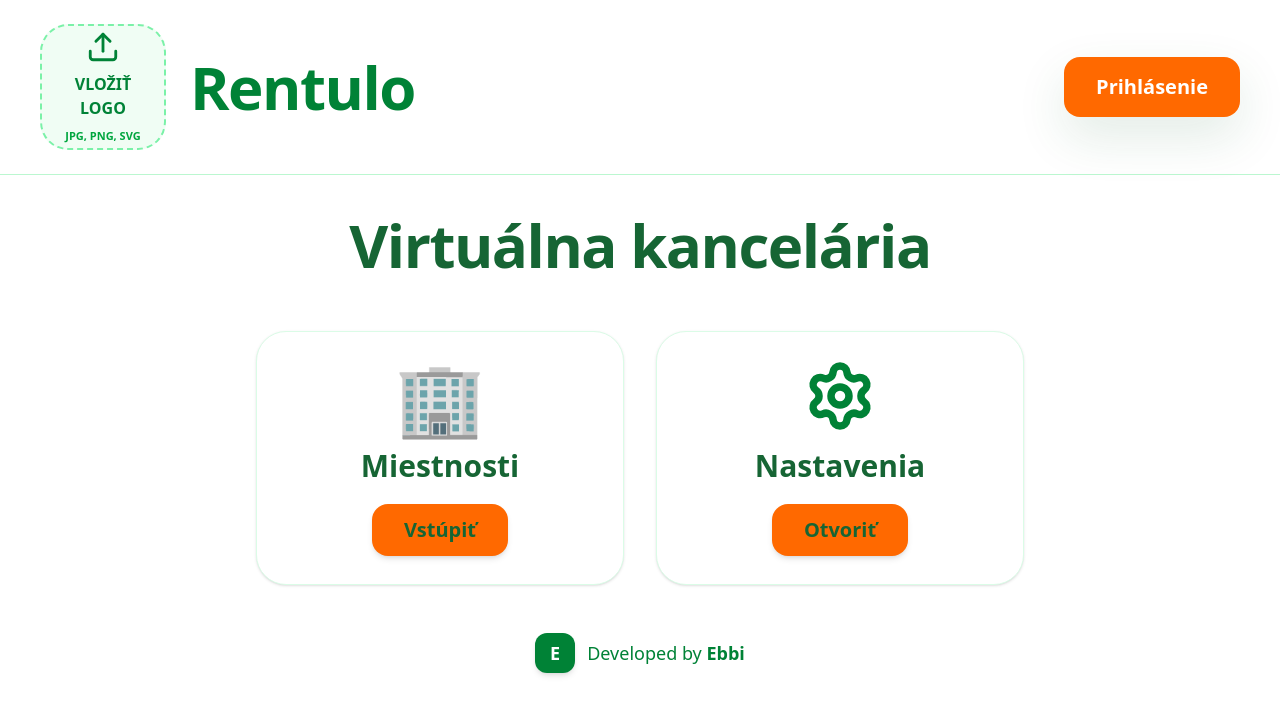
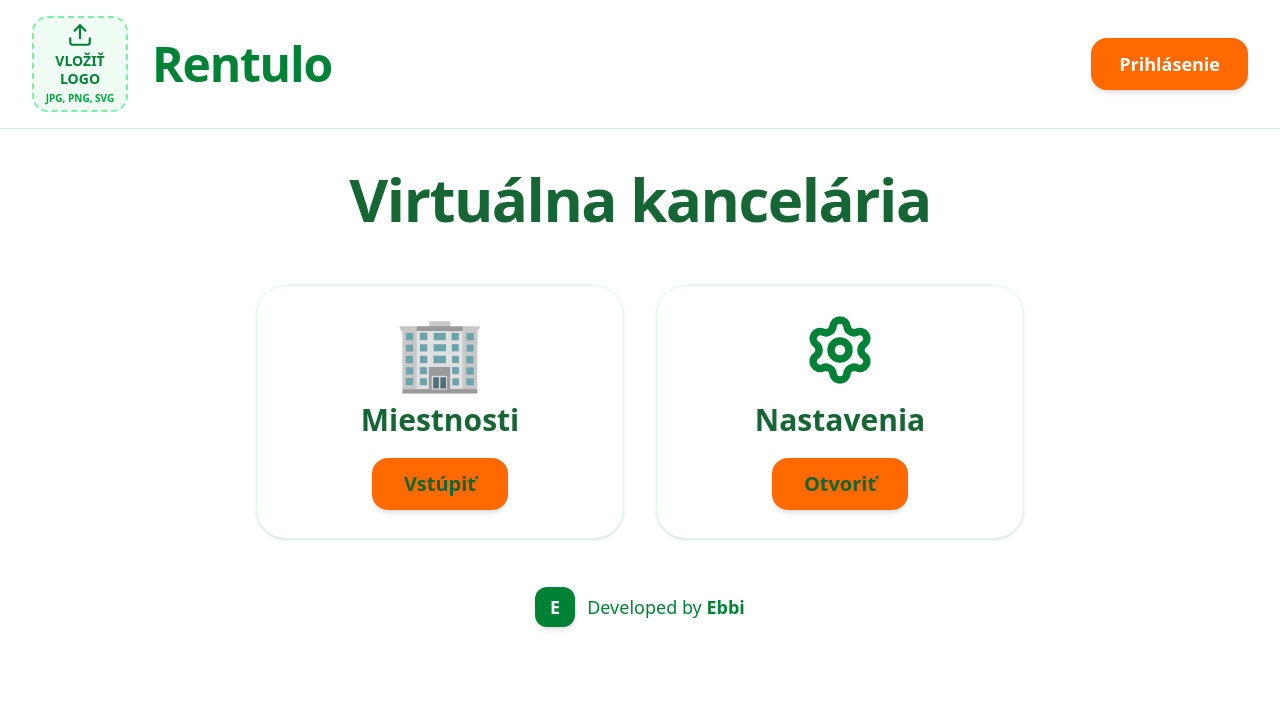
Before and after one commit to EbbiSK/virtualna-kancelaria, a React (Vite) app: page / in a window 1280 px wide. Shown: the top 714 px of the page. Built offline with nearby package versions, Linux system fonts and the light colour scheme.

Commit message:
make header slimmer

```diff
--- a/src/components/Header.tsx
+++ b/src/components/Header.tsx
@@ -20,16 +20,10 @@ export default function Header({
 
   useEffect(() => {
     const savedName = localStorage.getItem(COMPANY_NAME_KEY);
-
-    if (savedName?.trim()) {
-      setCompanyName(savedName);
-    }
+    if (savedName?.trim()) setCompanyName(savedName);
 
     const savedLogo = localStorage.getItem(COMPANY_LOGO_KEY);
-
-    if (savedLogo) {
-      setCompanyLogo(savedLogo);
-    }
+    if (savedLogo) setCompanyLogo(savedLogo);
   }, []);
 
   const handleLogoUpload = (file: File) => {
@@ -37,7 +31,6 @@ export default function Header({
 
     reader.onload = () => {
       const result = String(reader.result);
-
       localStorage.setItem(COMPANY_LOGO_KEY, result);
       setCompanyLogo(result);
     };
@@ -46,10 +39,10 @@ export default function Header({
   };
 
   return (
-    <header className="border-b border-green-100 bg-white px-10 py-6">
+    <header className="border-b border-green-100 bg-white px-8 py-4 shadow-sm">
       <div className="flex items-center justify-between">
         <div className="flex items-center gap-6">
-          <label className="flex h-[126px] w-[126px] cursor-pointer flex-col items-center justify-center rounded-[28px] border-2 border-dashed border-green-300 bg-green-50 transition hover:bg-green-100">
+          <label className="flex h-24 w-24 cursor-pointer flex-col items-center justify-center rounded-2xl border-2 border-dashed border-green-300 bg-green-50 transition hover:bg-green-100">
             <input
               type="file"
               accept="image/png,image/jpeg,image/svg+xml"
@@ -69,41 +62,39 @@ export default function Header({
               <img
                 src={companyLogo}
                 alt="Logo firmy"
-                className="h-20 w-20 object-contain"
+                className="h-16 w-16 object-contain"
               />
             ) : (
               <>
-                <Upload size={34} className="mb-2 text-green-700" />
+                <Upload size={26} className="mb-1 text-green-700" />
 
-                <div className="text-center text-[16px] font-black text-green-700">
+                <div className="text-center text-sm font-black leading-tight text-green-700">
                   VLOŽIŤ
                   <br />
                   LOGO
                 </div>
 
-                <div className="mt-2 text-[11px] font-semibold text-green-600">
+                <div className="mt-1 text-[10px] font-semibold text-green-600">
                   JPG, PNG, SVG
                 </div>
               </>
             )}
           </label>
 
-          <div>
-            <div className="text-6xl font-black tracking-tight text-green-700">
-              {companyName}
-            </div>
+          <div className="text-5xl font-black tracking-tight text-green-700">
+            {companyName}
           </div>
         </div>
 
         {loggedUserEmail ? (
           <div className="flex items-center gap-4">
-            <div className="rounded-2xl border border-green-200 bg-green-50 px-6 py-4 text-xl font-bold text-green-700">
+            <div className="rounded-2xl border border-green-200 bg-green-50 px-6 py-3 text-lg font-bold text-green-700">
               {loggedUserEmail}
             </div>
 
             <button
               onClick={logout}
-              className="rounded-2xl bg-orange-500 px-8 py-4 text-xl font-black text-white shadow-lg transition hover:bg-orange-600"
+              className="rounded-2xl bg-orange-500 px-7 py-3 text-lg font-black text-white shadow-md transition hover:bg-orange-600"
             >
               Odhlásiť
             </button>
@@ -111,7 +102,7 @@ export default function Header({
         ) : (
           <button
             onClick={openAuth}
-            className="rounded-2xl bg-orange-500 px-8 py-4 text-xl font-black text-white shadow-lg transition hover:bg-orange-600"
+            className="rounded-2xl bg-orange-500 px-7 py-3 text-lg font-black text-white shadow-md transition hover:bg-orange-600"
           >
             Prihlásenie
           </button>
```
